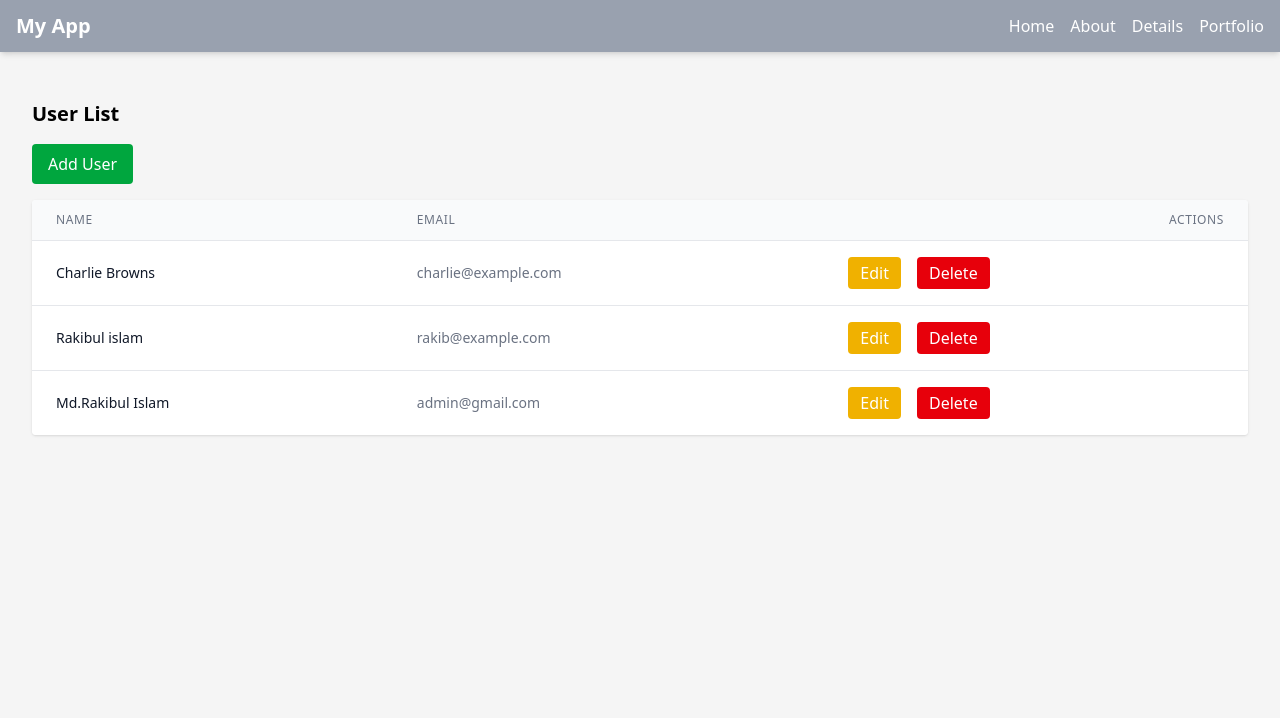
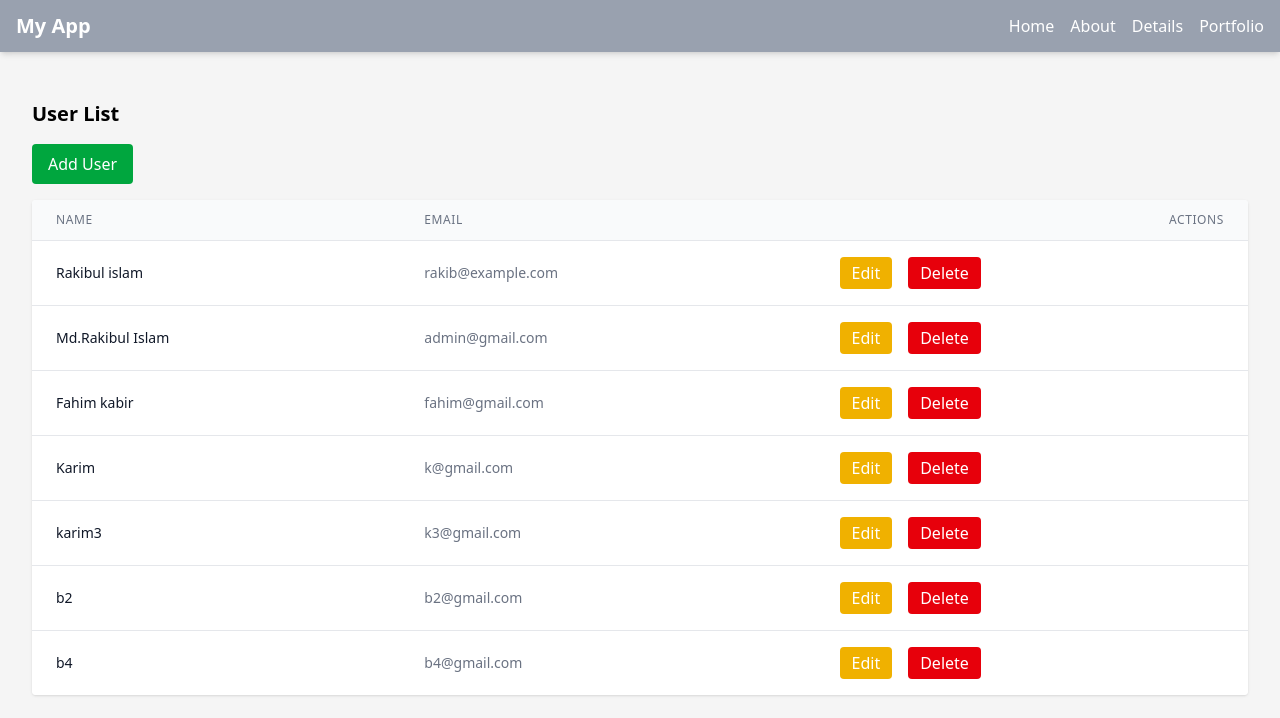
Before and after one commit to Rakib-cloud/Front-end-course, a React (Vite) app: page / in a window 1280 px wide. Shown: the top 718 px of the page. Built offline with nearby package versions, Linux system fonts and the light colour scheme; data requests are answered from the project's data file.

Commit message:
class 5 usestate and useEffect ,json server learned

```diff
--- a/db.json
+++ b/db.json
@@ -1,10 +1,5 @@
 {
   "users": [
-    {
-      "id": "3",
-      "name": "Charlie Browns",
-      "email": "charlie@example.com"
-    },
     {
       "id": "4",
       "name": "Rakibul islam",
@@ -14,6 +9,31 @@
       "id": "5289",
       "name": "Md.Rakibul Islam",
       "email": "admin@gmail.com"
+    },
+    {
+      "id": "b858",
+      "name": "Fahim kabir",
+      "email": "fahim@gmail.com"
+    },
+    {
+      "id": "0e57",
+      "name": "Karim",
+      "email": "k@gmail.com"
+    },
+    {
+      "id": "c400",
+      "name": "karim3",
+      "email": "k3@gmail.com"
+    },
+    {
+      "id": "8809",
+      "name": "b2",
+      "email": "b2@gmail.com"
+    },
+    {
+      "id": "fcdb",
+      "name": "b4",
+      "email": "b4@gmail.com"
     }
   ],
   "products": [
--- a/src/pages/user/UserPage.jsx
+++ b/src/pages/user/UserPage.jsx
@@ -10,9 +10,15 @@ const UserPage = () => {
     const [isModalOpen, setModalOpen] = useState(false);
     const [editingUser, setEditingUser] = useState(null);
 
+
     const fetchUsers = async () => {
         const response = await getUsers();
-        setUsers(response.data);
+        if(response?.status==200){
+            setUsers(response?.data);
+        }else{
+            setUsers([])
+        }
+
     };
 
     useEffect(() => {
@@ -51,8 +57,15 @@ const UserPage = () => {
         } else {
             await createUser(userData);
         }
+
         fetchUsers();
     };
+
+
+const handleModalClose = () => {
+    setModalOpen(false)
+}
+
 
     return (
         <div className="p-4">
@@ -64,9 +77,11 @@ const UserPage = () => {
                 Add User
             </button>
             <UserList users={users} onEdit={handleEdit} onDelete={handleDelete} />
+
+
             <UserModal
                 isOpen={isModalOpen}
-                onClose={() => setModalOpen(false)}
+                onClose={handleModalClose}
                 onSave={handleSave}
                 editingUser={editingUser}
             />
--- a/src/pages/user/components/UserModal.jsx
+++ b/src/pages/user/components/UserModal.jsx
@@ -1,8 +1,9 @@
-// components/user/UserModal.jsx
+
 import React, { useState, useEffect } from "react";
 
 const UserModal = ({ isOpen, onClose, onSave, editingUser }) => {
     const [formData, setFormData] = useState({ name: "", email: "" });
+
 
     useEffect(() => {
         if (editingUser) {
@@ -49,11 +50,13 @@ const UserModal = ({ isOpen, onClose, onSave, editingUser }) => {
                         onChange={handleChange}
                         required
                     />
+
+
                     <div className="flex justify-end gap-2">
-                        <button type="button" onClick={onClose} className="bg-gray-400 px-4 py-2 rounded text-white">
+                        <button type="button" onClick={onClose} className="cursor-pointer bg-gray-400 px-4 py-2 rounded text-white">
                             Cancel
                         </button>
-                        <button type="submit" className="bg-blue-600 px-4 py-2 rounded text-white">
+                        <button type="submit" className="cursor-pointer bg-blue-600 px-4 py-2 rounded text-white">
                             {editingUser ? "Update" : "Add"}
                         </button>
                     </div>
```
Also changed, not shown: src/pages/hooksExample/example.txt (added).
